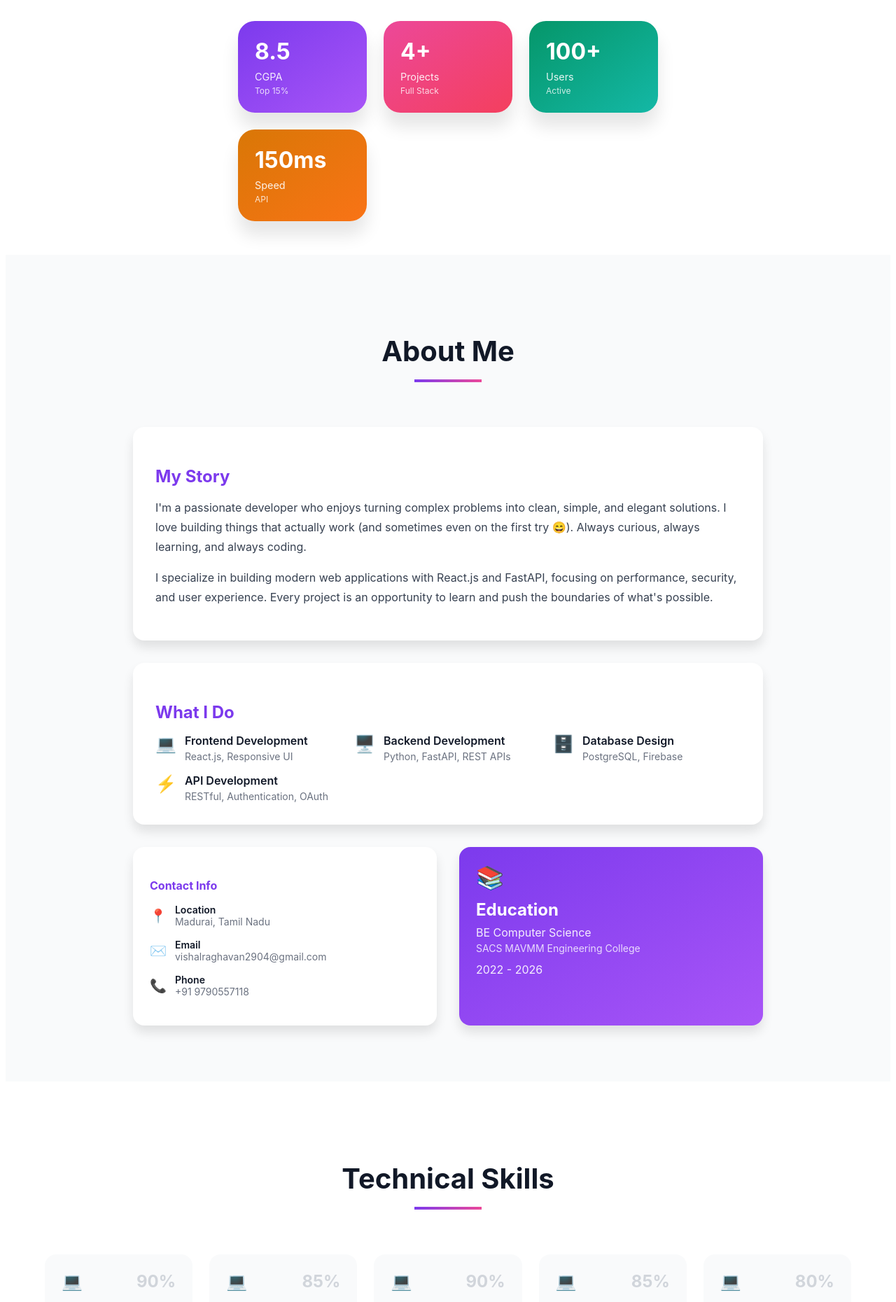
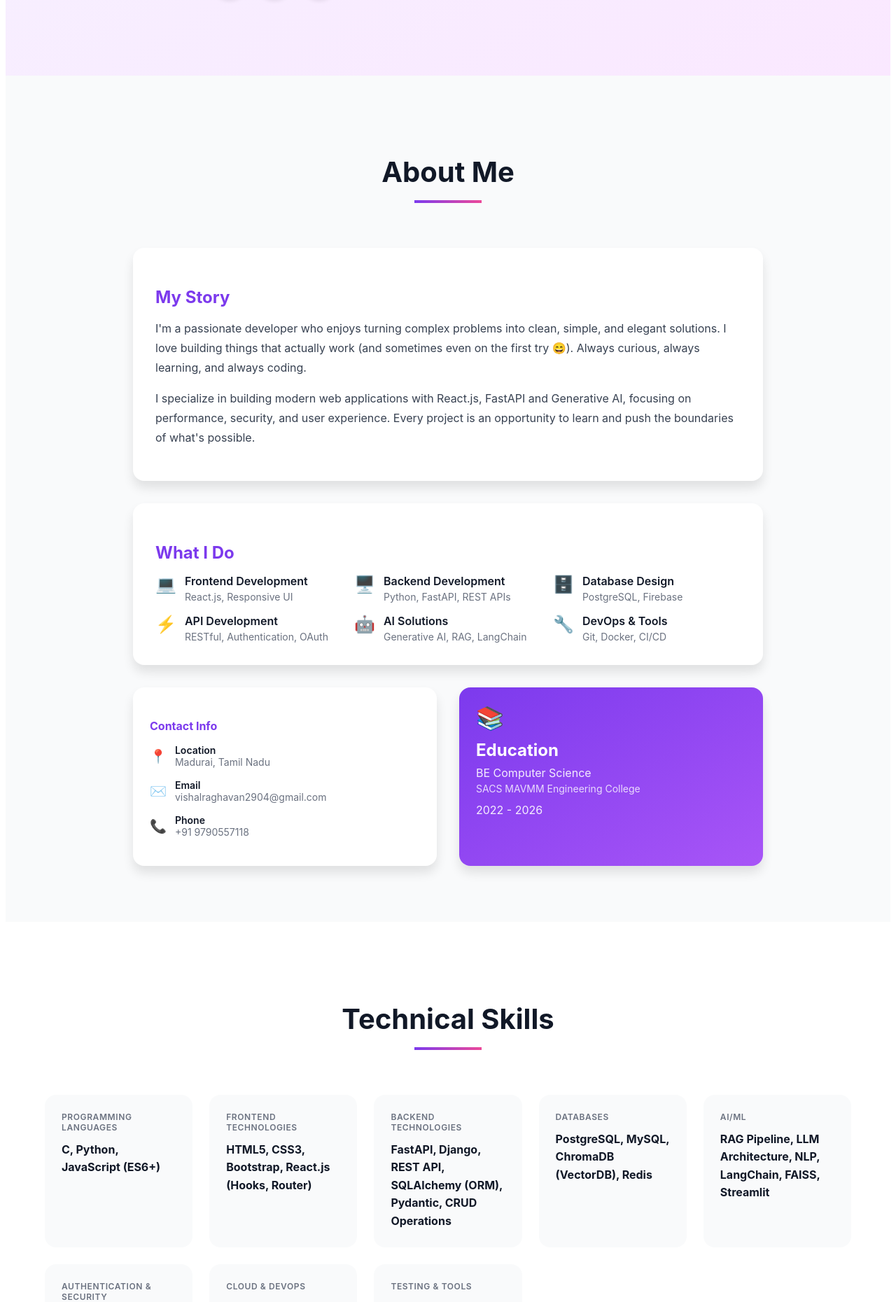
Before and after one commit to Vishal29-git/Vishal_Portfolio, a React (Vite) app: page / in a window 1280 px wide. Shown: the part 700-2560 px from the top of the page at 70% size. Built offline with nearby package versions, Linux system fonts and the light colour scheme.

Commit message:
portfolio

```diff
--- a/src/App.jsx
+++ b/src/App.jsx
@@ -98,7 +98,7 @@ export default function Portfolio() {
     {
       title: 'Local PDF Chatbot ',
       category: 'AI',
-      tech: ['Streamlit', 'Langchain', 'FastAPI ','FAISS','Ollama'],
+      tech: ['Streamlit', 'Langchain', 'FastAPI ', 'FAISS', 'Ollama'],
       description: '  Built a fully offline AI-powered PDF chatbot using RAG pipeline with FAISS vector search, LangChain for private document Q&A without internet connectivity, featuring persistent chat history and multi-format support (PDF, DOCX).',
       metrics: [
         { label: 'Success Rate', value: '99%' },
@@ -112,31 +112,32 @@ export default function Portfolio() {
   ];
 
   const skills = [
-    { name: 'React.js', category: 'Frontend', level: 90 },
-    { name: 'JavaScript', category: 'Frontend', level: 85 },
-    { name: 'Python', category: 'Backend', level: 90 },
-    { name: 'FastAPI', category: 'Backend', level: 85 },
-    { name: 'PostgreSQL', category: 'Database', level: 80 },
-    { name: 'Firebase', category: 'Database', level: 75 },
-    { name: 'REST API', category: 'Backend', level: 88 },
-    { name: 'Git/GitHub', category: 'Tools', level: 85 }
+    { category: 'Programming Languages', items: 'C, Python, JavaScript (ES6+)' },
+    { category: 'Frontend Technologies', items: 'HTML5, CSS3, Bootstrap, React.js (Hooks, Router)' },
+    { category: 'Backend Technologies', items: 'FastAPI, Django, REST API, SQLAlchemy (ORM), Pydantic, CRUD Operations' },
+    { category: 'Databases', items: 'PostgreSQL, MySQL, ChromaDB (VectorDB), Redis' },
+    { category: 'AI/ML', items: 'RAG Pipeline, LLM Architecture, NLP, LangChain, FAISS, Streamlit' },
+    { category: 'Authentication & Security', items: 'OAuth 2.0, JWT, Role-Based Access Control (RBAC)' },
+    { category: 'Cloud & DevOps', items: 'AWS (EC2, S3), Firebase, Render, Vercel, Docker, CI/CD Pipeline, Git, GitHub' },
+    { category: 'Testing & Tools', items: 'Postman, Pytest, Unit Testing, VS Code, Ollama' },
   ];
 
   const achievements = [
     {
+      title: '24-Hour Hackathon',
+      organization: 'Google Developer Group',
+      date: ' April 2025',
+      description: 'Competed with 50+ teams on sustainable development goals',
+      color: '#eab308'
+    },
+    {
       title: 'Django REST API Workshop',
-      organization: 'AAA College',
+      organization: 'AAA College of Engineering and Technology',
       date: 'October 2024',
       description: 'Built 5+ working endpoints in 8-hour intensive workshop',
       color: '#3b82f6'
     },
-    {
-      title: '24-Hour Hackathon',
-      organization: 'Google Developer Group',
-      date: '2024',
-      description: 'Competed with 50+ teams on sustainable development goals',
-      color: '#eab308'
-    },
+
     {
       title: 'TechFusion Workshop',
       organization: 'Thiagarajar College',
@@ -150,7 +151,8 @@ export default function Portfolio() {
       date: 'March 2024',
       description: 'Modern JavaScript frameworks and best practices',
       color: '#10b981'
-    }
+    },
+
   ];
 
   const filteredProjects = activeTab === 'all' ? projects : projects.filter(p => p.category === activeTab);
@@ -170,22 +172,22 @@ export default function Portfolio() {
             </div>
 
             <h1 style={{ fontSize: '3rem', fontWeight: 700, lineHeight: 1.2, marginBottom: '1.5rem' }}>
-              Hi, I'm <br/>
+              Hi, I'm <br />
               <span style={{ background: 'linear-gradient(to right, #7c3aed, #ec4899)', WebkitBackgroundClip: 'text', WebkitTextFillColor: 'transparent' }}>
                 Vishal V
               </span>
             </h1>
 
             <p style={{ fontSize: '1.5rem', color: '#374151', marginBottom: '1rem', fontWeight: 500 }}>
-              Python Full Stack Developer
+              AI Full Stack Developer | Generative AI
             </p>
 
             <p style={{ fontSize: '1.125rem', color: '#6b7280', marginBottom: '2rem', lineHeight: 1.75 }}>
-              Final year CS student specializing in React.js and FastAPI. I build scalable web applications with clean code and exceptional user experiences.
+              Computer Science and Engineering graduate specializing in React.js, FastAPI, and Generative AI. I develop scalable web applications and AI-powered solutions with clean architecture, efficient performance, and exceptional user experiences.
             </p>
 
             <div style={{ display: 'flex', flexWrap: 'wrap', gap: '1rem', marginBottom: '2rem' }}>
-              <a href="mailto:vishalvadivel2904@gmail.com" style={{ padding: '1rem 2rem', background: 'linear-gradient(to right, #7c3aed, #a855f7)', color: '#ffffff', borderRadius: '9999px', fontWeight: 600, textDecoration: 'none' }}>
+              <a href="mailto:vishalraghavan2904@gmail.com" style={{ padding: '1rem 2rem', background: 'linear-gradient(to right, #7c3aed, #a855f7)', color: '#ffffff', borderRadius: '9999px', fontWeight: 600, textDecoration: 'none' }}>
                 Get In Touch
               </a>
               <a href="#projects" style={{ padding: '1rem 2rem', backgroundColor: '#ffffff', border: '2px solid #d1d5db', borderRadius: '9999px', fontWeight: 600, textDecoration: 'none', color: '#111827' }}>
@@ -196,27 +198,12 @@ export default function Portfolio() {
             <div style={{ display: 'flex', gap: '1rem' }}>
               <a href="https://github.com/Vishal29-git" target="_blank" rel="noopener noreferrer" style={{ width: '48px', height: '48px', display: 'flex', alignItems: 'center', justifyContent: 'center', backgroundColor: '#ffffff', borderRadius: '9999px', boxShadow: '0 4px 6px rgba(0,0,0,0.1)', textDecoration: 'none', fontSize: '20px' }}><i className="fa-brands fa-github"></i></a>
               <a href="https://linkedin.com/in/vishal-29-v" target="_blank" rel="noopener noreferrer" style={{ width: '48px', height: '48px', display: 'flex', alignItems: 'center', justifyContent: 'center', backgroundColor: '#ffffff', borderRadius: '9999px', boxShadow: '0 4px 6px rgba(0,0,0,0.1)', textDecoration: 'none', fontSize: '20px' }}> <i className="fa-brands fa-linkedin-in"></i></a>
-              <a href="mailto:vishalvadivel2904@gmail.com" style={{ width: '48px', height: '48px', display: 'flex', alignItems: 'center', justifyContent: 'center', backgroundColor: '#ffffff', borderRadius: '9999px', boxShadow: '0 4px 6px rgba(0,0,0,0.1)', textDecoration: 'none', fontSize: '20px' }}><i className="fa-solid fa-envelope"></i></a>
+              <a href="mailto:vishalraghavan2904@gmail.com" style={{ width: '48px', height: '48px', display: 'flex', alignItems: 'center', justifyContent: 'center', backgroundColor: '#ffffff', borderRadius: '9999px', boxShadow: '0 4px 6px rgba(0,0,0,0.1)', textDecoration: 'none', fontSize: '20px' }}><i className="fa-solid fa-envelope"></i></a>
             </div>
           </div>
         </div>
 
-        <div style={{ display: 'flex', alignItems: 'center', justifyContent: 'center', padding: '3rem 2rem', backgroundColor: '#ffffff' }}>
-          <div style={{ display: 'grid', gridTemplateColumns: 'repeat(auto-fit, minmax(140px, 1fr))', gap: '1.5rem', maxWidth: '600px', width: '100%' }}>
-            {[
-              { value: '8.5', label: 'CGPA', desc: 'Top 15%', gradient: 'linear-gradient(to bottom right, #7c3aed, #a855f7)' },
-              { value: '4+', label: 'Projects', desc: 'Full Stack', gradient: 'linear-gradient(to bottom right, #ec4899, #f43f5e)' },
-              { value: '100+', label: 'Users', desc: 'Active', gradient: 'linear-gradient(to bottom right, #059669, #14b8a6)' },
-              { value: '150ms', label: 'Speed', desc: 'API', gradient: 'linear-gradient(to bottom right, #d97706, #f97316)' }
-            ].map((stat, i) => (
-              <div key={i} style={{ background: stat.gradient, padding: '1.5rem', borderRadius: '1.5rem', color: '#ffffff', boxShadow: '0 20px 25px rgba(0,0,0,0.1)' }}>
-                <div style={{ fontSize: '2rem', fontWeight: 700, marginBottom: '0.5rem' }}>{stat.value}</div>
-                <div style={{ opacity: 0.9, fontSize: '0.9rem' }}>{stat.label}</div>
-                <div style={{ fontSize: '0.75rem', opacity: 0.8, marginTop: '0.25rem' }}>{stat.desc}</div>
-              </div>
-            ))}
-          </div>
-        </div>
+
       </section>
 
       <section style={{ padding: '5rem 2rem', backgroundColor: '#f9fafb' }}>
@@ -233,7 +220,7 @@ export default function Portfolio() {
                 I'm a passionate developer who enjoys turning complex problems into clean, simple, and elegant solutions. I love building things that actually work (and sometimes even on the first try 😄). Always curious, always learning, and always coding.
               </p>
               <p style={{ color: '#374151', lineHeight: 1.75 }}>
-                I specialize in building modern web applications with React.js and FastAPI, focusing on performance, security, and user experience. Every project is an opportunity to learn and push the boundaries of what's possible.
+                I specialize in building modern web applications with React.js, FastAPI and Generative AI, focusing on performance, security, and user experience. Every project is an opportunity to learn and push the boundaries of what's possible.
               </p>
             </div>
 
@@ -244,7 +231,10 @@ export default function Portfolio() {
                   { icon: '💻', title: 'Frontend Development', desc: 'React.js, Responsive UI' },
                   { icon: '🖥️', title: 'Backend Development', desc: 'Python, FastAPI, REST APIs' },
                   { icon: '🗄️', title: 'Database Design', desc: 'PostgreSQL, Firebase' },
-                  { icon: '⚡', title: 'API Development', desc: 'RESTful, Authentication, OAuth' }
+                  { icon: '⚡', title: 'API Development', desc: 'RESTful, Authentication, OAuth' },
+                  { icon: '🤖', title: 'AI Solutions', desc: 'Generative AI, RAG, LangChain' },
+                  { icon: '🔧', title: 'DevOps & Tools', desc: 'Git, Docker, CI/CD' },
+
                 ].map((service, i) => (
                   <div key={i} style={{ display: 'flex', gap: '0.75rem', alignItems: 'flex-start' }}>
                     <div style={{ fontSize: '1.5rem' }}>{service.icon}</div>
@@ -297,14 +287,11 @@ export default function Portfolio() {
           <div style={{ display: 'grid', gridTemplateColumns: 'repeat(auto-fit, minmax(200px, 1fr))', gap: '1.5rem' }}>
             {skills.map((skill, i) => (
               <div key={i} style={{ backgroundColor: '#f9fafb', padding: '1.5rem', borderRadius: '1rem' }}>
-                <div style={{ display: 'flex', alignItems: 'center', justifyContent: 'space-between', marginBottom: '1rem' }}>
-                  <span style={{ fontSize: '1.5rem' }}>💻</span>
-                  <span style={{ fontSize: '1.5rem', fontWeight: 700, color: '#d1d5db' }}>{skill.level}%</span>
+                <div style={{ fontSize: '0.75rem', fontWeight: 600, color: '#6b7280', letterSpacing: '0.05em', textTransform: 'uppercase', marginBottom: '0.75rem' }}>
+                  {skill.category}
                 </div>
-                <div style={{ fontWeight: 700, fontSize: '1.125rem', marginBottom: '0.25rem' }}>{skill.name}</div>
-                <div style={{ fontSize: '0.875rem', color: '#6b7280', marginBottom: '1rem' }}>{skill.category}</div>
-                <div style={{ width: '100%', backgroundColor: '#e5e7eb', borderRadius: '9999px', height: '8px' }}>
-                  <div style={{ background: 'linear-gradient(to right, #7c3aed, #a855f7)', height: '8px', borderRadius: '9999px', width: skill.level + '%' }} />
+                <div style={{ fontWeight: 700, fontSize: '1rem', color: '#111827', lineHeight: '1.6' }}>
+                  {skill.items}
                 </div>
               </div>
             ))}
@@ -420,9 +407,7 @@ export default function Portfolio() {
             </a>
           </div>
 
-          <div style={{ borderTop: '1px solid rgba(124, 58, 237, 0.3)', paddingTop: '2rem' }}>
-            <p style={{ opacity: 0.9 }}>📞 +91 9790557118</p>
-          </div>
+
         </div>
       </section>
 
```
Also changed, not shown: src/App.css (deleted).
